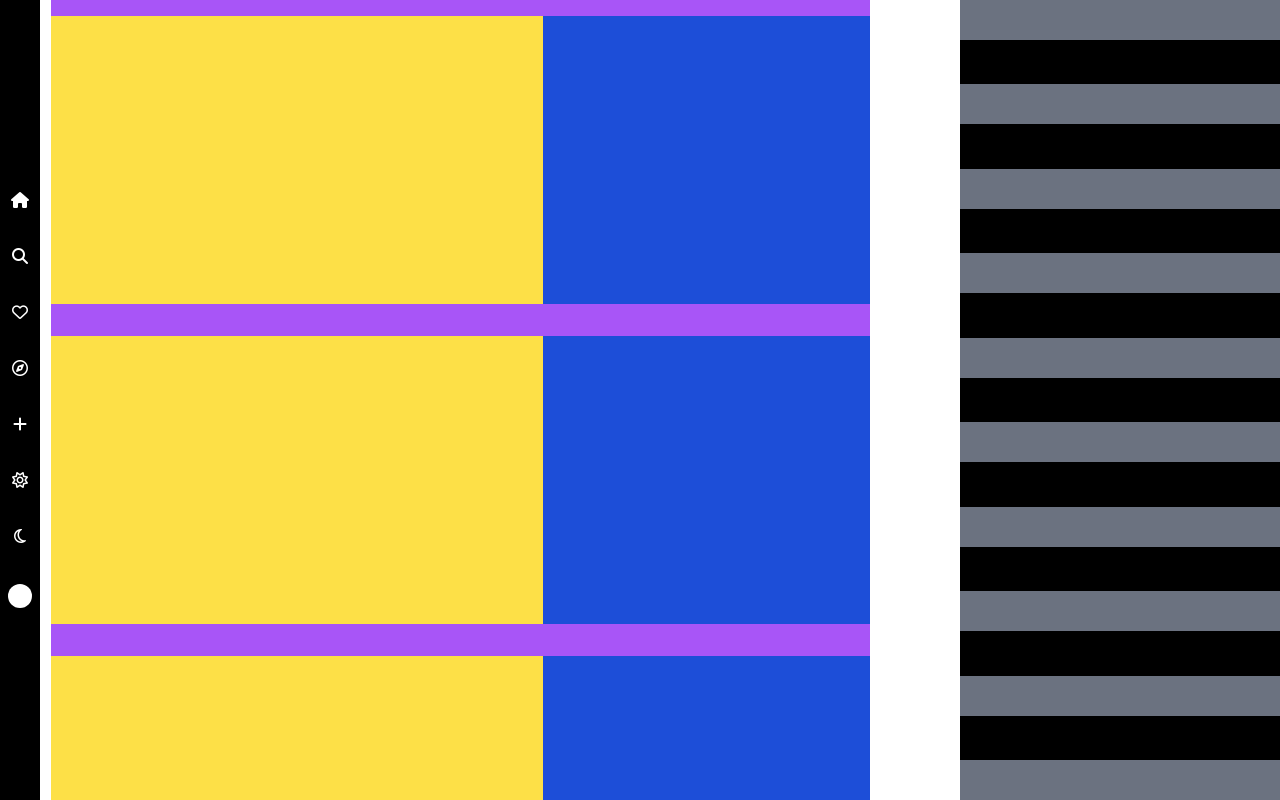
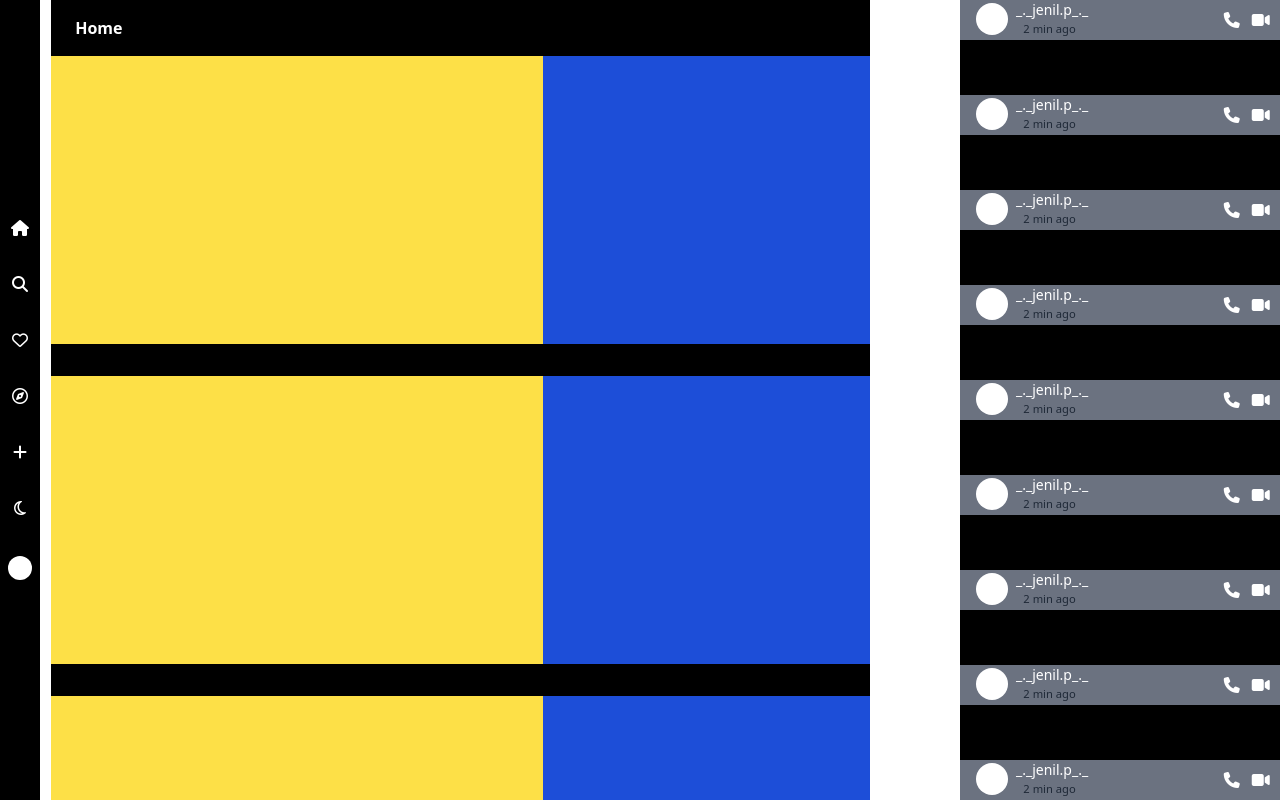
Before and after one commit to jenilparmar/socailmedia, a React (Create React App) app in the folder client/: page / in a window 1280 px wide. Shown: the top 800 px of the page. Built offline with nearby package versions, Linux system fonts and the light colour scheme.

Commit message:
Completed FrontEnd Work All component of Navbar is completed

```diff
--- a/client/src/App.jsx
+++ b/client/src/App.jsx
@@ -1,33 +1,35 @@
-import React from "react";
-import "./App.css";
-import Navbar from "./Components/Navbar";
-import Scrollpage from "./Components/Scrollpage";
-import Inbox from "./Components/Inbox";
+import React, { useState } from 'react';
+import './App.css';
+import Navbar from './Components/Navbar';
+import Scrollpage from './Components/Scrollpage';
+import Inbox from './Components/Inbox';
+import SearchBox from './Components/SearchBox';
+import Notification from './Components/Notification';
+import Explorepage from './Components/Explorepage';
+import AddPost from './Components/AddPost';
 
 export default function App() {
-  // const [data, setData] = React.useState(null);
+  const [active, setActive] = useState('Home');
+  const [isDarkMode, setIsDarkMode] = useState(false);
 
-  // React.useEffect(() => {
-  //   fetch("/api")
-  //     .then((res) => res.json())
-  //     .then((data) => setData(data.message[3]))
-  //     .catch((error) => {
-  //       console.error('There was a problem with your fetch operation:', error);
-  //     });
-  // }, []);
+  const handleDarkMode = (mode) => {
+    setIsDarkMode(mode);
+  };
+
+  const handleClick = (navActive) => {
+    setActive(navActive);
+  };
 
   return (
     <>
-      {/*
-          Navbar
-          Scroll page
-          inbox
-      */}
-     <div className="container2 flex flex-row justify-between">
-     <Navbar/>
-     <Scrollpage/>
-      <Inbox/>
-     </div>
+      <div className={`container2 flex flex-row justify-between ${isDarkMode ? 'dark' : 'light'}`}>
+        <Navbar activeFunction={handleClick} darkMode={handleDarkMode} isDarkMode={isDarkMode} />
+        {active === 'Search' && <SearchBox isDarkMode={isDarkMode} />}
+        {active === 'Notification' && <Notification isDarkMode={isDarkMode} />}
+        {active === 'Explore' && active!=="Add Post" ? <Explorepage /> : <Scrollpage active={active} />}
+        {active === 'Add Post' && active!=="Explore" ? <AddPost activeFunction={handleClick} /> : undefined}
+        <Inbox />
+      </div>
     </>
   );
 }
--- /dev/null
+++ b/client/src/Components/AddPost.jsx
@@ -0,0 +1,24 @@
+import React from 'react';
+
+export default function AddPost({ activeFunction }) {
+  const handleClick = (navItem) => {
+    return () => activeFunction(navItem);
+  };
+
+  return (
+    <div className="containerAddPost z-10 flex flex-col items-center justify-center h-full p-4 bg-black">
+      <i className="fa-solid fa-xmark text-white relative left-32 -top-6 cursor-pointer" onClick={handleClick("Home")}></i>
+      <div className="mb-4 w-full max-w-sm self-center">
+        <label className="block text-gray-500 text-sm font-bold mb-2 self-center" htmlFor="imageUpload">
+          Upload Image/Video
+        </label>
+        <input
+          type="file"
+          accept="image/*,video/*"
+          id="imageUpload"
+          className="block w-full text-sm text-gray-500 file:mr-4 file:py-2 file:px-4 file:rounded-full file:border-0 file:text-sm file:font-semibold file:bg-black file:text-yellow-400 hover:file:bg-yellow-400 hover:file:text-black transition-all duration-700"
+        />
+      </div>
+    </div>
+  );
+}
--- /dev/null
+++ b/client/src/Components/Chataccount.jsx
@@ -0,0 +1,20 @@
+import React from "react";
+
+export default function Chataccount() {
+  return (
+    <div className="messages bg-gray-500 w-inherit h-10 flex flex-row ">
+      <div className="profilePhoto inbox w-8 h-8 bg-white"></div>
+      <div className="accountName text-sm text-white mx-2">_._jenil.p_._</div>
+      <div className="timeAgo text-gray-800">2 min ago</div>
+      <div className="flex flex-row mx-9 gap-3 self-center relative -right-28">
+      <div>
+        <i className="fa-solid fa-phone self-center text-white"></i>
+      </div>
+
+      <div>
+        <i className="fa-solid fa-video self-center text-white"></i>
+      </div>
+      </div>
+    </div>
+  );
+}
--- /dev/null
+++ b/client/src/Components/Explorepage.jsx
@@ -0,0 +1,15 @@
+import React, { useEffect, useState } from "react";
+
+export default function Explorepage({ isDarkMode }) {
+  const [color, setColor] = useState(isDarkMode ? "black" : "white");
+
+  useEffect(() => {
+    setColor(isDarkMode ? "black" : "white");
+  }, [isDarkMode]);
+
+  return (
+    <div className={`containerExplorePage bg-${color} w-48 h-screen`}>
+      <h3 className={`text-${isDarkMode ? "white" : "black"}`}>Explore Around</h3>
+    </div>
+  );
+}
--- a/client/src/Components/Inbox.jsx
+++ b/client/src/Components/Inbox.jsx
@@ -1,20 +1,21 @@
-import React from 'react'
+import React from "react";
+import Chataccount from "./Chataccount";
 
 export default function Inbox() {
   return (
     <>
-    <div className="containerInbox w-80 h-screen bg-black fixed right-0 flex flex-col justify-between gap-0" >
-      <div className="messages bg-gray-500 w-inherit h-10 "></div>
-      <div className="messages bg-gray-500 w-inherit h-10 "></div>
-      <div className="messages bg-gray-500 w-inherit h-10 "></div>
-      <div className="messages bg-gray-500 w-inherit h-10 "></div>
-      <div className="messages bg-gray-500 w-inherit h-10 "></div>
-      <div className="messages bg-gray-500 w-inherit h-10 "></div>
-      <div className="messages bg-gray-500 w-inherit h-10 "></div>
-      <div className="messages bg-gray-500 w-inherit h-10 "></div>
-      <div className="messages bg-gray-500 w-inherit h-10 "></div>
-      <div className="messages bg-gray-500 w-inherit h-10 "></div>
-    </div>
+      <div className="containerInbox w-80 h-screen bg-black fixed right-0 flex flex-col justify-between gap-0">
+      <Chataccount/>
+      <Chataccount/>
+      <Chataccount/>
+      <Chataccount/>
+      <Chataccount/>
+      <Chataccount/>
+      <Chataccount/>
+      <Chataccount/>
+      <Chataccount/>
+
+      </div>
     </>
-  )
+  );
 }
--- a/client/src/Components/Navbar.jsx
+++ b/client/src/Components/Navbar.jsx
@@ -1,18 +1,27 @@
-import React from 'react'
+import React from 'react';
 
-export default function Navbar() {
+export default function Navbar({ activeFunction, darkMode, isDarkMode }) {
+  const handleClick = (navItem) => {
+    activeFunction(navItem);
+  };
+
+  let color = isDarkMode ? 'black' : 'white';
+
   return (
     <>
-    <div className="container bg-black text-white w-10  h-screen mx-0 fixed  gap-10 left-0 flex flex-col justify-center">
-    <i class="fa-solid fa-house text-white justify-center self-center "></i>
-    <i class="fa-solid fa-magnifying-glass  text-white justify-center self-center "></i>
-    <i class="fa-regular fa-heart  text-white justify-center self-center"></i>
-    <i class="fa-regular fa-compass   text-white justify-center self-center"></i>
-    <i class="fa-solid fa-plus  text-white justify-center self-center "></i>
-    <i class="fa-regular fa-sun text-white justify-center self-center"></i>
-    <i class="fa-regular fa-moon text-white justify-center self-center"></i>
-    <div className="profilePhoto w-6 h-6  bg-white justify-center self-center"></div>
-    </div>
+      <div className={`container bg-${!isDarkMode?"black":"white"} text-${color} w-10 h-screen mx-0 fixed gap-10 left-0 flex flex-col justify-center`}>
+        <i className={`fa-solid fa-house text-${color} justify-center self-center`} onClick={() => handleClick('Home')}></i>
+        <i className={`fa-solid fa-magnifying-glass text-${color} justify-center self-center`} onClick={() => handleClick('Search')}></i>
+        <i className={`fa-regular fa-heart text-${color} justify-center self-center`} onClick={() => handleClick('Notification')}></i>
+        <i className={`fa-regular fa-compass text-${color} justify-center self-center`} onClick={() => handleClick('Explore')}></i>
+        <i className={`fa-solid fa-plus text-${color} justify-center self-center`} onClick={() => handleClick('Add Post')}></i>
+        {!isDarkMode ? (
+          <i className={`fa-regular fa-moon text-${color} justify-center self-center`} onClick={() => darkMode(true)}></i>
+        ) : (
+          <i className={`fa-regular fa-sun text-${color} justify-center self-center`} onClick={() => darkMode(false)}></i>
+        )}
+        <div className={`profilePhoto w-6 h-6 bg-${color} justify-center self-center`}></div>
+      </div>
     </>
-  )
+  );
 }
--- /dev/null
+++ b/client/src/Components/Notification.jsx
@@ -0,0 +1,16 @@
+import React from 'react'
+
+export default function Notification(isDarkMode) {
+  let color = isDarkMode ? 'black' : 'white';
+
+  return (
+   <>
+    <div className={`z-10 containerNotificaion w-72 bg-${!isDarkMode?"white":"black"} h-screen`}>
+    <h3 className={`text-${!isDarkMode?"black":"white"}`}>Notifications</h3>
+
+    </div>
+
+   </>
+
+  )
+}
--- a/client/src/Components/Post.jsx
+++ b/client/src/Components/Post.jsx
@@ -1,12 +1,12 @@
-import React from 'react'
+import React from 'react';
 
 export default function Post() {
   return (
-    <div className="bg-red-500  flex flex-col">
-    <div className="containerPost flex flex-row bg-purple-500 w-full  h-80 self-center">
-      <div className="post bg-yellow-300 w-3/5 h-72 self-center"></div>
-      <div className="discription bg-blue-700 w-2/5 h-72 self-center"></div>
+    <div className="post-container flex flex-col bg-black">
+      <div className="containerPost flex flex-row w-full h-80 self-center">
+        <div className="post bg-yellow-300 w-3/5 h-72 self-center"></div>
+        <div className="description bg-blue-700 w-2/5 h-72 self-center"></div>
+      </div>
     </div>
-  </div>
-  )
+  );
 }
--- a/client/src/Components/Scrollpage.jsx
+++ b/client/src/Components/Scrollpage.jsx
@@ -1,10 +1,18 @@
-import React from "react";
+import React, { useEffect } from "react";
 import Post from "./Post";
 
-export default function Scrollpage() {
+export default function Scrollpage({ isDarkMode,active}) {
+  let blurClass = "blur";
+  // useEffect(()=>{
+  //   if(active=="Add Post") {
+  //     blurClass="blur";
+  //     // alert(active)
+  //   }
+  // },[active])
   return (
     <>
-      <div className="containerScrollPage  w-48 h-screen">
+      <div className={`containerScrollPage w-48 h-screen overflow-y-auto bg-black text-white ${active==="Add Post"?blurClass:undefined}`}>
+        <h3>Home</h3>
         <Post />
         <Post />
         <Post />
--- /dev/null
+++ b/client/src/Components/SearchBox.jsx
@@ -0,0 +1,11 @@
+import React from 'react'
+
+export default function SearchBox({isDarkMode}) {
+  let color = isDarkMode ? 'black' : 'white';
+
+  return (
+    <div className={`z-10 containerSearchBox w-72 bg-${!isDarkMode?"black":"white"} h-screen`}>
+      <h3 className={`text-${color}`}>Search</h3>
+    </div>
+  )
+}
--- a/client/src/index.css
+++ b/client/src/index.css
@@ -8,7 +8,84 @@
   width: 100vw;
 }
 .containerScrollPage{
-  position: relative;
+  position: fixed;
   left: 4%;
   width: 64vw;
 }
+.inbox{
+  margin-left: 1em;
+  margin-top: 0.2em;
+}
+.timeAgo{
+  margin-left: -6.5em;
+  margin-top: 1.9em;
+  font-size: 0.7em;
+}
+.containerSearchBox{
+  position:  fixed;
+  left: 3%;
+  top: 0;
+}
+.containerNotificaion{
+  position:  fixed;
+  left: 3%;
+  top: 0;
+}
+.containerExplorePage{
+  position: fixed;
+  left: 4%;
+  width: 64vw;
+}
+i:hover{
+  color: yellow;
+  filter: drop-shadow(0 0 0.75rem white);
+}
+h3{
+  margin-left: 1.5em;
+  margin-top: 1em;
+  font-weight: 600;
+}
+.messages i:hover{
+  color: aliceblue;
+  filter: drop-shadow(0 0 0.50rem white);
+
+}
+/* App.css */
+
+.container2.light {
+  background-color: white;
+  color: black;
+}
+
+.container2.dark {
+  background-color: black;
+  color: white;
+}
+
+/* Additional styles */
+
+.containerScrollPage {
+  overflow-y: auto;
+}
+
+.post-container {
+  /* margin-bottom: 16px; Add some margin between posts */
+}
+.containerPost{
+  margin: 0;
+}
+.containerAddPost{
+  position: fixed;
+  left: 18%;
+  top: 36%;
+  height: 37vh;
+  border-radius: 15px;
+  border: 3px white solid;
+  filter: drop-shadow(0 0 0.50rem white);
+  transition: filter ease-in-out 0.5s;
+
+}
+.blur{
+  filter: blur(3px);
+  transition: filter ease-in-out 0.5s;
+}
```
